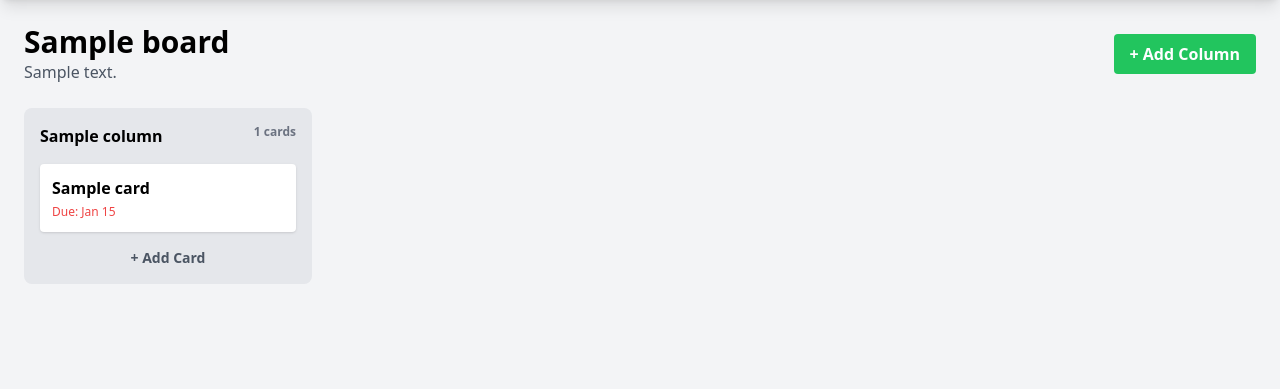
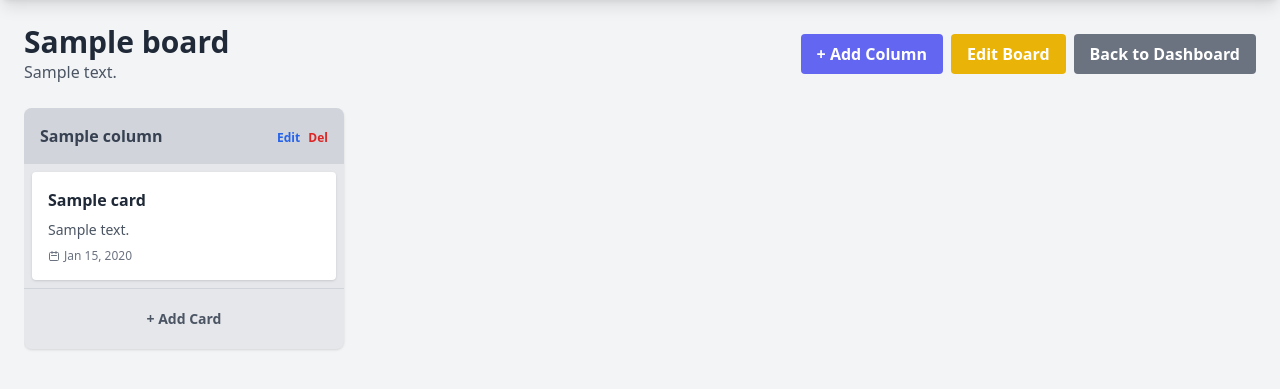
Before and after one commit to joao9417/kanban_project, a Django app: page /board/1/ in a window 1280 px wide. Shown: the part 72-461 px from the top of the page. Run offline with Django 5.2, Linux system fonts and the light colour scheme; a user stored in the database is signed in; tables that the repository leaves empty hold one stand-in row (values such as "Sample post"); some libraries are stand-ins or nearby versions.

Commit message:
feat: design responsive templates for Kanban board with board list and detail views

```diff
--- a/templates/tasks/board_detail.html
+++ b/templates/tasks/board_detail.html
@@ -1,55 +1,88 @@
 {% extends 'base.html' %}
 
-{% block title %}{{ board.title }} - Kanban{% endblock %}
+{% block title %}{{ board.title }}{% endblock %}
 
 {% block content %}
-<div class="mb-6 flex justify-between items-center">
+<div class="flex flex-col h-full">
+    <!-- Board Header -->
+    <div class="flex justify-between items-center mb-6">
         <div>
-        <h1 class="text-3xl font-bold">{{ board.title }}</h1>
+            <h1 class="text-3xl font-bold text-gray-800">{{ board.title }}</h1>
             <p class="text-gray-600">{{ board.description }}</p>
         </div>
-    <a href="{% url 'column_create' board.id %}"
-        class="bg-green-500 hover:bg-green-700 text-white font-bold py-2 px-4 rounded">
+        <div class="flex space-x-2">
+            <a href="{% url 'column_create' board.pk %}"
+                class="bg-indigo-500 hover:bg-indigo-700 text-white font-bold py-2 px-4 rounded">
                 + Add Column
             </a>
+            <a href="{% url 'board_update' board.pk %}"
+                class="bg-yellow-500 hover:bg-yellow-700 text-white font-bold py-2 px-4 rounded">
+                Edit Board
+            </a>
+            <a href="{% url 'board_list' %}"
+                class="bg-gray-500 hover:bg-gray-700 text-white font-bold py-2 px-4 rounded">
+                Back to Dashboard
+            </a>
+        </div>
     </div>
 
+    <!-- Kanban Columns -->
     <div class="flex overflow-x-auto space-x-4 pb-4">
         {% for column in columns %}
-    <div class="bg-gray-200 rounded-lg p-4 w-72 flex-shrink-0">
-        <h3 class="font-bold mb-4 flex justify-between">
-            {{ column.title }}
-            <span class="text-xs text-gray-500">{{ column.cards.count }} cards</span>
-        </h3>
+        <div
+            class="flex-shrink-0 w-80 bg-gray-200 rounded-lg shadow overflow-hidden flex flex-col max-h-[calc(100vh-200px)]">
+            <!-- Column Header -->
+            <div class="p-4 bg-gray-300 flex justify-between items-center font-bold text-gray-700">
+                <h3>{{ column.title }}</h3>
+                <div class="space-x-1">
+                    <a href="{% url 'column_update' column.pk %}"
+                        class="text-xs text-blue-600 hover:text-blue-800">Edit</a>
+                    <a href="{% url 'column_delete' column.pk %}"
+                        class="text-xs text-red-600 hover:text-red-800">Del</a>
+                </div>
+            </div>
 
-        <div class="space-y-3 min-h-[50px]">
+            <!-- Cards -->
+            <div class="p-2 overflow-y-auto flex-1 space-y-3">
                 {% for card in column.cards.all %}
-            <div class="bg-white p-3 rounded shadow hover:shadow-md cursor-pointer">
-                <h4 class="font-semibold">{{ card.title }}</h4>
+                <div class="bg-white p-4 rounded shadow hover:shadow-md cursor-pointer group">
+                    <div class="flex justify-between items-start">
+                        <h4 class="font-bold text-gray-800 mb-2">{{ card.title }}</h4>
+                        <div class="hidden group-hover:flex space-x-1">
+                            <a href="{% url 'card_update' card.pk %}"
+                                class="text-xs text-blue-500 hover:text-blue-700">✎</a>
+                            <a href="{% url 'card_delete' card.pk %}"
+                                class="text-xs text-red-500 hover:text-red-700">✕</a>
+                        </div>
+                    </div>
+                    {% if card.description %}
+                    <p class="text-sm text-gray-600 mb-2">{{ card.description|truncatechars:50 }}</p>
+                    {% endif %}
                     {% if card.due_date %}
-                <p class="text-xs text-red-500 mt-1">Due: {{ card.due_date|date:"M d" }}</p>
+                    <div class="text-xs text-gray-500 mt-2 flex items-center">
+                        <svg class="w-3 h-3 mr-1" fill="none" stroke="currentColor" viewBox="0 0 24 24">
+                            <path stroke-linecap="round" stroke-linejoin="round" stroke-width="2"
+                                d="M8 7V3m8 4V3m-9 8h10M5 21h14a2 2 0 002-2V7a2 2 0 00-2-2H5a2 2 0 00-2 2v12a2 2 0 002 2z">
+                            </path>
+                        </svg>
+                        {{ card.due_date|date:"M d, Y" }}
+                    </div>
                     {% endif %}
                 </div>
                 {% empty %}
-            <p class="text-sm text-gray-500 italic text-center py-2">No cards yet</p>
+                <p class="text-center text-gray-500 text-sm py-4">No cards</p>
                 {% endfor %}
             </div>
 
-        <a href="{% url 'card_create' column.id %}"
-            class="block mt-4 text-center text-gray-600 hover:text-gray-900 text-sm font-semibold">
+            <!-- Column Footer (Add Card) -->
+            <div class="p-3 bg-gray-200 border-t border-gray-300">
+                <a href="{% url 'card_create' column.pk %}"
+                    class="block w-full text-center py-2 rounded text-gray-600 hover:bg-gray-300 font-semibold text-sm">
                     + Add Card
                 </a>
             </div>
+        </div>
         {% endfor %}
-
-    {% if not columns %}
-    <div class="w-full text-center py-10 bg-white rounded-lg border-dashed border-2 border-gray-300">
-        <p class="text-gray-500 mb-4">This board is empty. Start by adding a column.</p>
-        <a href="{% url 'column_create' board.id %}"
-            class="bg-green-500 hover:bg-green-700 text-white font-bold py-2 px-4 rounded">
-            Add First Column
-        </a>
     </div>
-    {% endif %}
 </div>
 {% endblock %}
```
Also changed, not shown: templates/tasks/board_form.html (+15 -12 lines), templates/tasks/board_list.html (+21 -9 lines), templates/tasks/card_form.html (+31 -16 lines), templates/tasks/column_form.html (+28 -16 lines), templates/tasks/confirm_delete.html (added, +25 -0 lines). Lines whose indentation alone changed are shown as unchanged.
